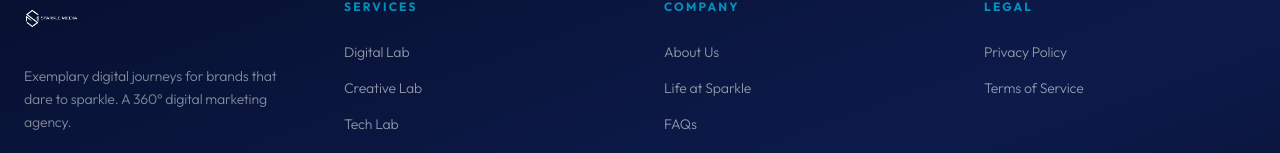
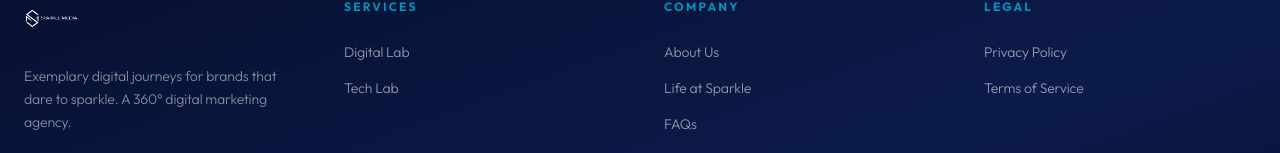
Before and after one commit to injaz89/Sparkle-Media, a Next.js app: page /faqs in a window 1280 px wide. Shown: the part 4486-4639 px from the top of the page. Built offline with nearby package versions, Linux system fonts and the light colour scheme.

Commit message:
feat: add site-wide Footer component with client slider and navigation links

```diff
--- a/src/components/Footer.tsx
+++ b/src/components/Footer.tsx
@@ -5,7 +5,6 @@ import Image from "next/image";
 const footerLinks = {
   Services: [
     { label: "Digital Lab", href: "/services/digital-lab/content-marketing" },
-    { label: "Creative Lab", href: "/services/creative-lab/photography" },
     { label: "Tech Lab", href: "/services/tech-lab/web-development" },
   ],
   Company: [
```
